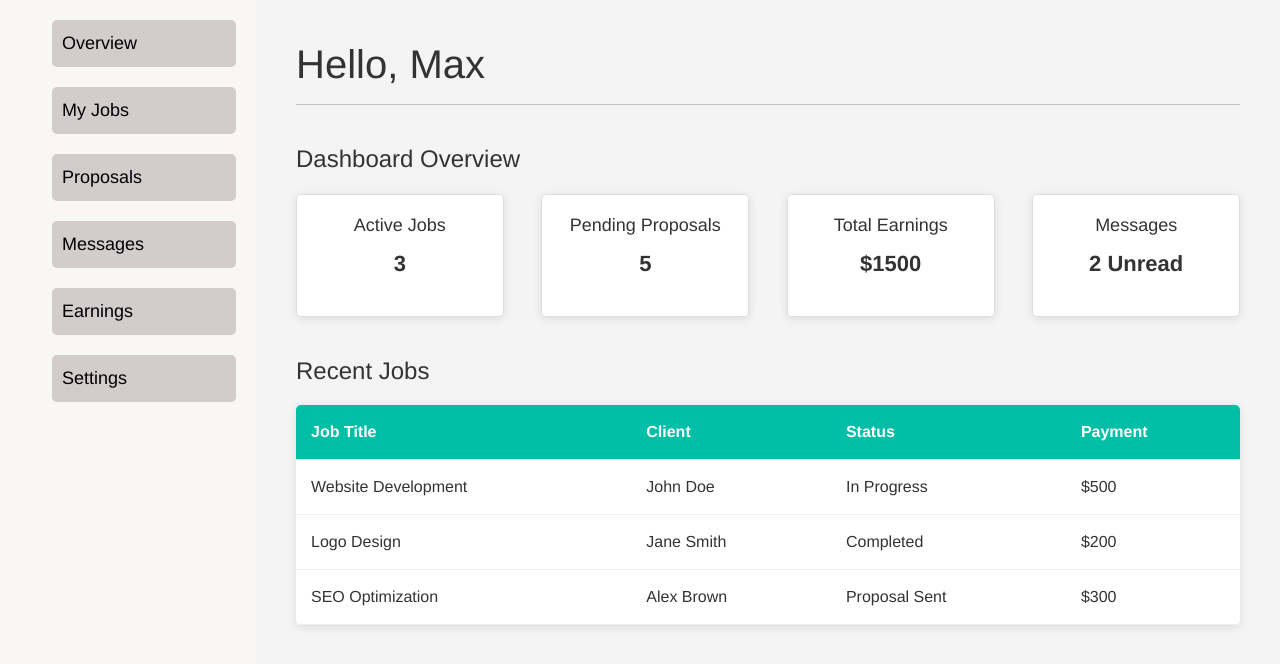
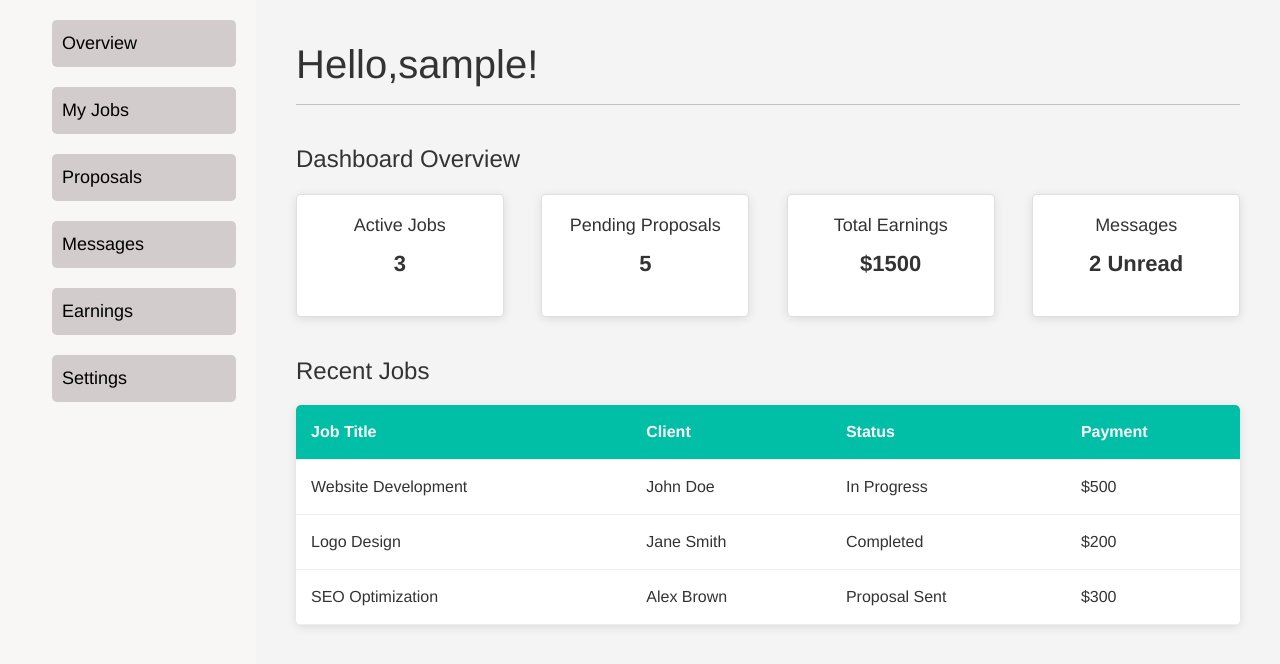
Before and after one commit to daoneytbatue/FreelanceChowk, a Node server app: page /user/Freelancer/Dashboard in a window 1280 px wide. Shown: the part 86-750 px from the top of the page. Run offline with Node 20, Linux system fonts and the light colour scheme; the visitor is signed in with stand-in values (Sample User, id 1); some libraries are stand-ins or nearby versions.

Commit message:
made dynamic pages

```diff
--- a/app.js
+++ b/app.js
@@ -123,8 +123,8 @@ app.post("/create/ClientDetails", async (req, res) => {
 });
 
 app.get("/user/Freelancer/Dashboard", isLoggedIn, (req, res) => {
-    res.render("freelancer")
-})
+    res.render("freelancer", {username:req.user.username});
+});
 
 app.get("/users/Freelancer/jobs",isLoggedIn, (req, res) => {
     res.render("myjob");
@@ -143,6 +143,7 @@ app.post("/logout", async (req, res) => {
     res.redirect("/");
 });
 
+
 app.listen(3000, () => {
     console.log("Server is running on port 3000");
     console.log("http://localhost:3000/");
--- a/views/freelancer.ejs
+++ b/views/freelancer.ejs
@@ -47,7 +47,7 @@
         </section>
 
         <section class="dashboard-content">
-            <h1 style="font-size: 40px;">Hello, Max</h1> <hr> <br>
+            <h1 style="font-size: 40px;">Hello,<%= username %>!</h1> <hr> <br>
             <div class="overview-section">
                 <h2>Dashboard Overview</h2>
                 <div class="overview-cards">
```
Also changed, not shown: Middlewares/isLoggedIn.js (line endings or trailing spaces).
